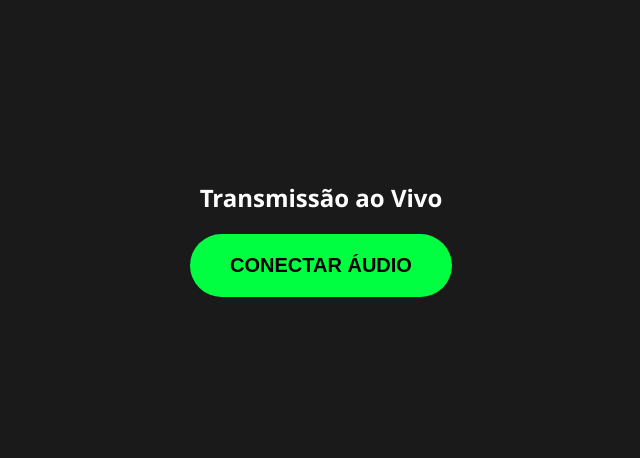
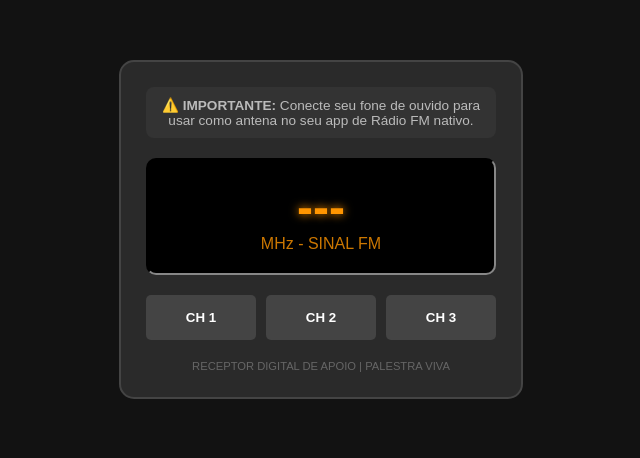
Before and after one commit to aurasom/aura, a plain HTML site: page index.html in a window 1280 px wide. Shown: the part 171-629 px from the top of the page, without its empty margins (319-959 px from the left). Drawn offline with Linux system fonts and the light colour scheme.

Commit message:
Update index.html

```diff
--- a/index.html
+++ b/index.html
@@ -3,159 +3,92 @@
 <head>
     <meta charset="UTF-8">
     <meta name="viewport" content="width=device-width, initial-scale=1.0">
-<title>PALESTRA da Vale</title>
-<meta name="theme-color" content="#1a1a1a">
-<meta name="apple-mobile-web-app-status-bar-style" content="black-translucent">    <style>
+    <title>RECEPTOR PALESTRA VIVA</title>
+    <style>
         :root {
-            --bg-color: #1a1a1a;
-            --panel-color: #333;
-            --display-color: #00ff41; /* Verde digital */
-            --accent-color: #ff9500; /* Laranja rádio */
+            --bg: #121212;
+            --panel: #2a2a2a;
+            --led: #ff9500; /* Cor de rádio clássico */
+        }
+        body { background: var(--bg); color: white; font-family: sans-serif; display: flex; justify-content: center; align-items: center; height: 100vh; margin: 0; }
+
+        .radio-box {
+            background: var(--panel);
+            width: 90%;
+            max-width: 350px;
+            padding: 25px;
+            border-radius: 15px;
+            text-align: center;
+            border: 2px solid #444;
         }
 
-        body {
-            background-color: var(--bg-color);
-            display: flex;
-            justify-content: center;
-            align-items: center;
-            height: 100vh;
-            margin: 0;
-            font-family: 'Segoe UI', Tahoma, Geneva, Verdana, sans-serif;
+        .visor {
+            background: #000;
+            padding: 20px;
+            border-radius: 10px;
+            margin-bottom: 20px;
+            border: 2px inset #333;
         }
 
-        .radio-container {
-            background-color: var(--panel-color);
-            padding: 30px;
-            border-radius: 20px;
-            box-shadow: 0 20px 50px rgba(0,0,0,0.5);
-            width: 320px;
-            text-align: center;
-            border: 4px solid #444;
+        .freq-display { font-size: 3rem; font-weight: bold; color: var(--led); text-shadow: 0 0 10px var(--led); margin: 0; }
+        .unit { color: var(--led); font-size: 1rem; opacity: 0.8; }
+
+        .instrucao {
+            background: #333;
+            padding: 10px;
+            border-radius: 8px;
+            font-size: 0.85rem;
+            margin-bottom: 20px;
+            color: #bbb;
         }
 
-        .display {
-            background-color: #000;
-            color: var(--display-color);
-            padding: 20px;
-            border-radius: 10px;
-            margin-bottom: 25px;
-            font-family: 'Courier New', Courier, monospace;
-            border: 2px inset #555;
+        .grid { display: grid; grid-template-columns: repeat(3, 1fr); gap: 10px; }
+
+        .btn {
+            background: #444;
+            border: none;
+            color: white;
+            padding: 15px 0;
+            border-radius: 5px;
+            font-weight: bold;
+            cursor: pointer;
         }
 
-        .display h2 { margin: 0; font-size: 1.2rem; opacity: 0.7; }
-        .display p { margin: 5px 0 0; font-size: 2.5rem; font-weight: bold; text-shadow: 0 0 10px var(--display-color); }
+        .btn:active { background: var(--led); color: black; }
 
-        .grid-buttons {
-            display: grid;
-            grid-template-columns: repeat(3, 1fr);
-            gap: 15px;
-            margin-bottom: 30px;
-        }
-
-        .btn-ch {
-            background: linear-gradient(145deg, #444, #222);
-            color: white;
-            border: none;
-            padding: 15px 0;
-            border-radius: 8px;
-            font-weight: bold;
-            cursor: pointer;
-            transition: 0.2s;
-            box-shadow: 3px 3px 5px rgba(0,0,0,0.3);
-        }
-
-        .btn-ch:active {
-            transform: scale(0.95);
-            background: var(--accent-color);
-        }
-
-        .volume-control {
-            margin-top: 20px;
-            color: #ccc;
-        }
-
-        input[type=range] {
-            width: 100%;
-            cursor: pointer;
-            accent-color: var(--accent-color);
-        }
-
-        .label-vol { display: flex; justify-content: space-between; margin-bottom: 5px; font-size: 0.9rem; }
+        .footer-info { margin-top: 20px; font-size: 0.7rem; color: #666; text-transform: uppercase; }
     </style>
-    <link rel="manifest" href="manifest.json">
-<meta name="theme-color" content="#1a1a1a">
-
-<script>
-  if ('serviceWorker' in navigator) {
-    navigator.serviceWorker.register('sw.js');
-  }
-</script>
 </head>
 <body>
 
-    <div class="radio-container">
-        <div class="display">
-            <h2>FM RECEIVER</h2>
-            <p id="freq">94.7</p>
+<div class="radio-box">
+    <div class="instrucao">
+        ⚠️ <b>IMPORTANTE:</b> Conecte seu fone de ouvido para usar como antena no seu app de Rádio FM nativo.
+    </div>
+
+    <div class="visor">
+        <p class="freq-display" id="f">---</p>
+        <span class="unit">MHz - SINAL FM</span>
+    </div>
+
+    <div class="grid">
+        <button class="btn" onclick="set('95.7', 'SALA A')">CH 1</button>
+        <button class="btn" onclick="set('98.3', 'SALA B')">CH 2</button>
+        <button class="btn" onclick="set('101.5', 'SALA C')">CH 3</button>
         </div>
-        <div id="overlay" style="position:fixed; top:0; left:0; width:100%; height:100%; background:#1a1a1a; display:flex; flex-direction:column; justify-content:center; align-items:center; z-index:100;">
-    <h2 style="color:white; margin-bottom:20px;">Transmissão ao Vivo</h2>
-    <button onclick="iniciarApp()" style="padding:20px 40px; font-size:20px; border-radius:50px; border:none; background:#00ff41; color:black; font-weight:bold; cursor:pointer;">
-        CONECTAR ÁUDIO
-    </button>
+
+    <div class="footer-info">
+        Receptor Digital de Apoio | Palestra Viva
+    </div>
 </div>
 
 <script>
-function iniciarApp() {
-    // 1. Tenta colocar em tela cheia para sumir a URL
-    var elem = document.documentElement;
-    if (elem.requestFullscreen) {
-        elem.requestFullscreen();
-    } else if (elem.webkitRequestFullscreen) { /* Safari */
-        elem.webkitRequestFullscreen();
+    function set(freq, nome) {
+        document.getElementById('f').innerText = freq;
+        // Vibração curta para dar sensação de clique físico
+        if (navigator.vibrate) navigator.vibrate(50);
     }
-
-    // 2. Esconde a tela de entrada
-    document.getElementById('overlay').style.display = 'none';
-
-    // 3. Aqui você iniciaria o áudio da rádio
-    console.log("Áudio conectado!");
-}
 </script>
 
-
-
-        <div class="grid-buttons">
-            <button class="btn-ch" onclick="setFreq('88.1', 1)">CH 1</button>
-            <button class="btn-ch" onclick="setFreq('91.3', 2)">CH 2</button>
-            <button class="btn-ch" onclick="setFreq('94.7', 3)">CH 3</button>
-            <button class="btn-ch" onclick="setFreq('98.5', 4)">CH 4</button>
-            <button class="btn-ch" onclick="setFreq('101.9', 5)">CH 5</button>
-            <button class="btn-ch" onclick="setFreq('103.5', 6)">CH 6</button>
-            <button class="btn-ch" onclick="setFreq('105.1', 7)">CH 7</button>
-            <button class="btn-ch" onclick="setFreq('106.7', 8)">CH 8</button>
-            <button class="btn-ch" onclick="setFreq('107.9', 9)">CH 9</button>
-        </div>
-
-        <div class="volume-control">
-            <div class="label-vol">
-                <span>VOLUME</span>
-                <span id="vol-val">50%</span>
-            </div>
-            <input type="range" min="0" max="100" value="50" oninput="updateVol(this.value)">
-        </div>
-    </div>
-
-    <script>
-        function setFreq(f, ch) {
-            document.getElementById('freq').innerText = f;
-            console.log("Sintonizado no Canal " + ch);
-        }
-
-        function updateVol(v) {
-            document.getElementById('vol-val').innerText = v + "%";
-        }
-    </script>
 </body>
 </html>
```
